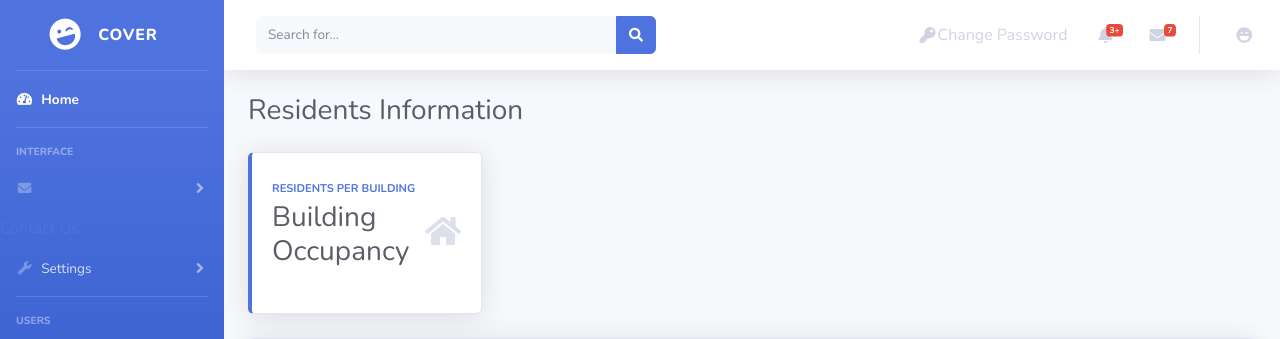
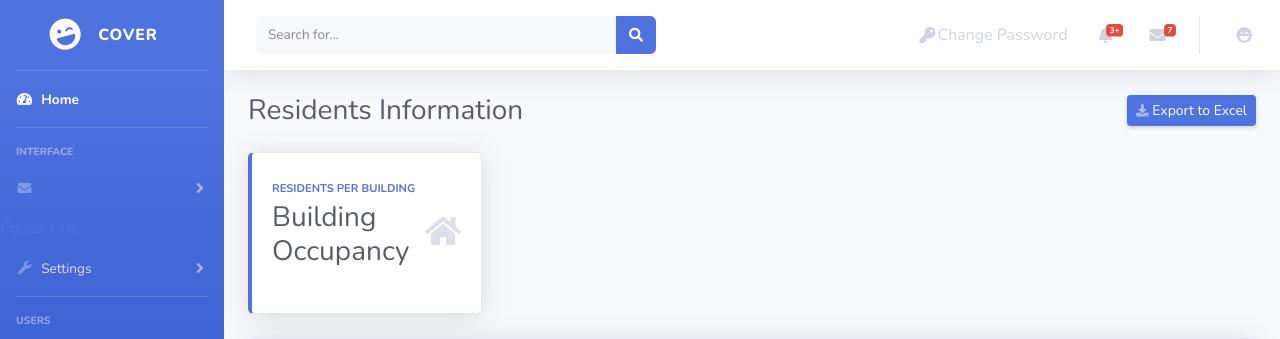
Before and after one commit to BS-PMC-2024/BS-PMC-2024-Team2, a Flask app: page /engineer/ResidentsInfo in a window 1280 px wide. Shown: the top 339 px of the page. Run offline with Flask 3, Linux system fonts and the light colour scheme; the visitor is signed in with stand-in values (Sample User, id 1); data that the repository does not hold is empty; some libraries are stand-ins or nearby versions.

Commit message:
add export to excel the resident info

```diff
--- a/app/modules/users/engineer/routes.py
+++ b/app/modules/users/engineer/routes.py
@@ -32,7 +32,25 @@ def ResidentsInfo():
 
     return render_template('ResidentsInfo.html', username=session['username'], residents=residents, building_counts=building_counts_dict)
 
+@engineer_bp.route('/export_residents')
+def export_residents():
+    if 'username' not in session:
+        flash('You need to log in first', 'danger')
+        return redirect(url_for('users.login'))
 
+    # Fetch residents data from the database
+    residents = list(residents_db.find({}, {'_id': 0, 'Name': 1, 'Surname': 1, 'Phone': 1, 'Building': 1, 'Email': 1}))
+    df = pd.DataFrame(residents)
+
+    # Create a BytesIO buffer for the Excel file
+    buffer = BytesIO()
+    with pd.ExcelWriter(buffer, engine='xlsxwriter') as writer:
+        df.to_excel(writer, index=False, sheet_name='Residents')
+
+        # Add additional sheets or enhancements here if needed
+
+    buffer.seek(0)
+    return send_file(buffer, as_attachment=True, download_name='residents.xlsx', mimetype='application/vnd.openxmlformats-officedocument.spreadsheetml.sheet')
 @engineer_bp.route('/preview_export', methods=['GET'])
 def preview_export():
     if session.get('username') != 'engineer':
--- a/app/templates/ResidentsInfo.html
+++ b/app/templates/ResidentsInfo.html
@@ -40,6 +40,9 @@
                     <!-- Page Heading -->
                     <div class="d-sm-flex align-items-center justify-content-between mb-4">
                         <h1 class="h3 mb-0 text-gray-800">Residents Information</h1>
+                        <a href="{{ url_for('engineer.export_residents') }}" class="d-none d-sm-inline-block btn btn-sm btn-primary shadow-sm">
+                            <i class="fas fa-download fa-sm text-white-50"></i> Export to Excel
+                        </a>
                     </div>
 
                     <!-- Modular Box for Building Counts -->
@@ -152,12 +155,11 @@
     <div class="modal fade" id="logoutModal" tabindex="-1" role="dialog" aria-labelledby="exampleModalLabel" aria-hidden="true">
         <div class="modal-dialog" role="document">
             <div class="modal-content">
-                <div the="modal-header">
+                <div class="modal-header">
                     <h5 class="modal-title" id="exampleModalLabel">Ready to Leave?</h5>
                     <button class="close" type="button" data-dismiss="modal" aria-label="Close">
                         <span aria-hidden="true">×</span>
                     </button>
-
                 </div>
                 <div class="modal-body">Select "Logout" below if you are ready to end your current session.</div>
                 <div class="modal-footer">
```
